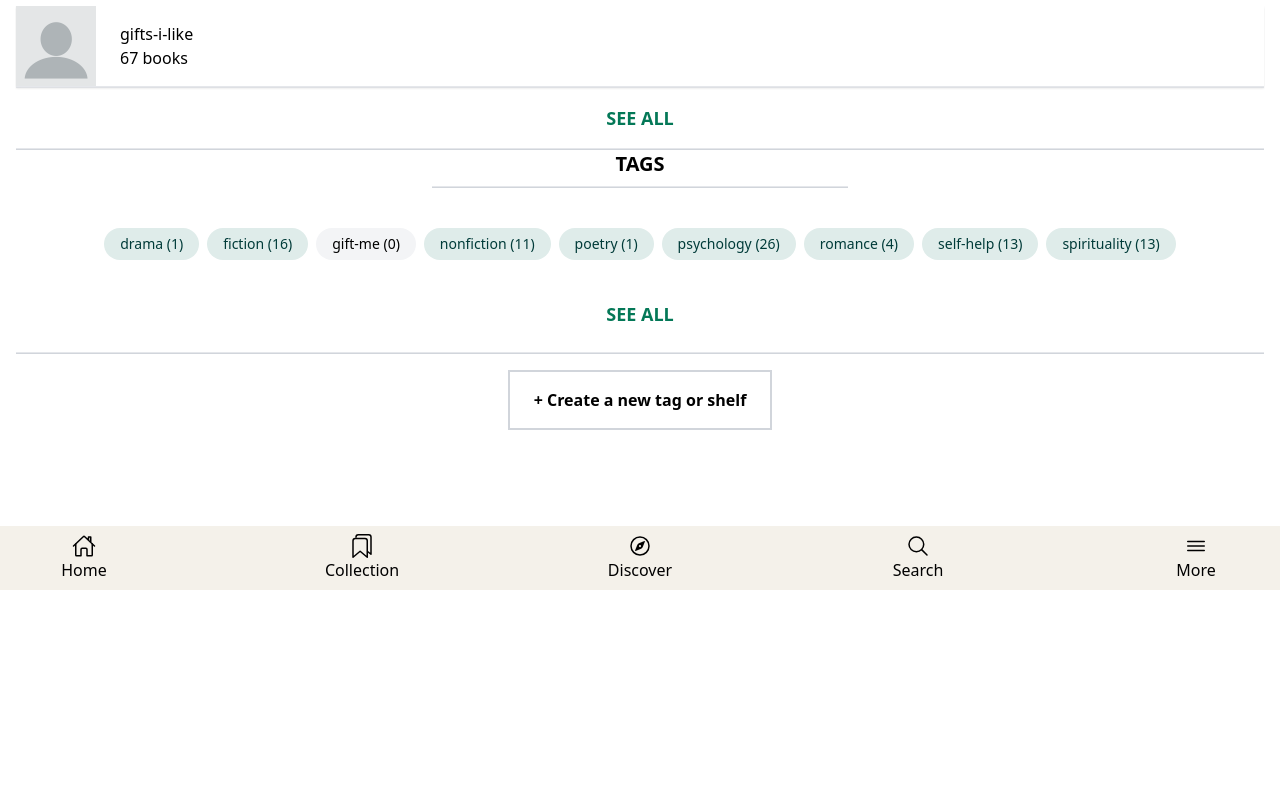
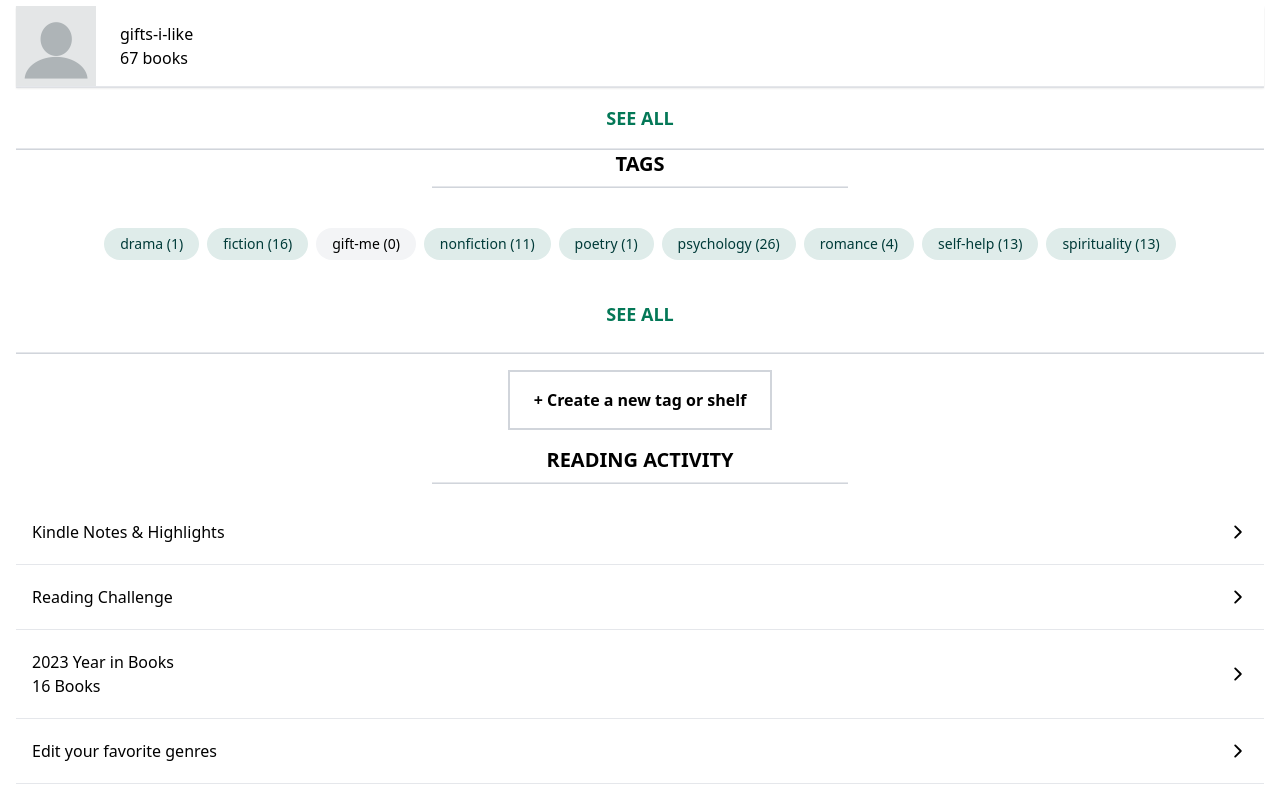
Before and after one commit to Honey-Sharma-git/Responsive, a website: page build/collection.html in a window 1280 px wide. Shown: the part 682-1482 px from the top of the page. Before the commit the page ends 1272 px from the top, so only its background shows below. Drawn offline with nearby package versions, Linux system fonts and the light colour scheme.

Commit message:
Add Reading section

```diff
--- a/build/collection.html
+++ b/build/collection.html
@@ -7,6 +7,7 @@
     <link rel="stylesheet" href="css/style.css" />
   </head>
   <body>
+    <!-- HEADER FOR ICONS AND SEARCH BAR -->
     <header
       class="bg-[#f4f1ea] w-full p-2 sm:p-1 px-4 sm:px-6 flex flex-row justify-between items-center sm:gap-12 text-2xl fixed top-0 border-b shadow-md"
     >
@@ -85,7 +86,8 @@
         </section>
       </a>
     </header>
-    <main class="flex flex-col items-center p-4 mb-16">
+    <!-- MAIN SECTION STARTS HERE -->
+    <main class="flex flex-col items-center p-4 mb-64">
       <!-- SHELVES SECTION -->
       <h2 class="font-bold text-xl w-full text-center">SHELVES</h2>
       <hr class="w-1/3 my-2 mb-4 bg-gray-300 h-[2px]" />
@@ -250,13 +252,63 @@
           + Create a new tag or shelf
         </button>
       </article>
+      <article class="flex flex-col items-center w-full">
+        <h2 class="font-bold text-xl w-full text-center">READING ACTIVITY</h2>
+        <hr class="w-1/3 my-2 mb-4 bg-gray-300 h-[2px]" />
+        <!-- FOOTER LIST -->
+        <ul class="flex flex-col items-center w-full">
+          <!-- LIST-ITEM-1 -->
+          <li
+            class="w-full flex flex-row justify-between items-center px-4 py-5 border-b"
+          >
+            <h3>Kindle Notes & Highlights</h3>
+            <ion-icon
+              class="font-bold text-xl"
+              name="chevron-forward-outline"
+            ></ion-icon>
+          </li>
+          <!-- LIST-ITEM-2 -->
+          <li
+            class="w-full flex flex-row justify-between items-center px-4 py-5 border-b"
+          >
+            <h3>Reading Challenge</h3>
+            <ion-icon
+              class="font-bold text-xl"
+              name="chevron-forward-outline"
+            ></ion-icon>
+          </li>
+          <!-- LIST-ITEM-3 -->
+          <li
+            class="w-full flex flex-row justify-between items-center px-4 py-5 border-b"
+          >
+            <div>
+              <h3>2023 Year in Books</h3>
+              <p>16 Books</p>
+            </div>
+            <ion-icon
+              class="font-bold text-xl"
+              name="chevron-forward-outline"
+            ></ion-icon>
+          </li>
+          <!-- LIST-ITEM-4 -->
+          <li
+            class="w-full flex flex-row justify-between items-center px-4 py-5 border-b"
+          >
+            <h3>Edit your favorite genres</h3>
+            <ion-icon
+              class="font-bold text-xl"
+              name="chevron-forward-outline"
+            ></ion-icon>
+          </li>
+        </ul>
+      </article>
     </main>
 
     <!--  FOOTER SECTION -->
     <footer
       class="bg-[#f4f1ea] p-2 px-1 flex flex-row justify-between text-l fixed sm:static bottom-0 w-full text-black"
     >
-      <a href="" class="w-40"
+      <a href="/build/index.html" class="w-40"
         ><div class="grid place-items-center">
           <ion-icon
             name="home-outline"
@@ -302,6 +354,7 @@
         </div></a
       >
     </footer>
+    <!-- SCRIPTS -->
     <script
       type="module"
       src="https://unpkg.com/ionicons@7.1.0/dist/ionicons/ionicons.esm.js"
```
Also changed, not shown: build/css/style.css.
